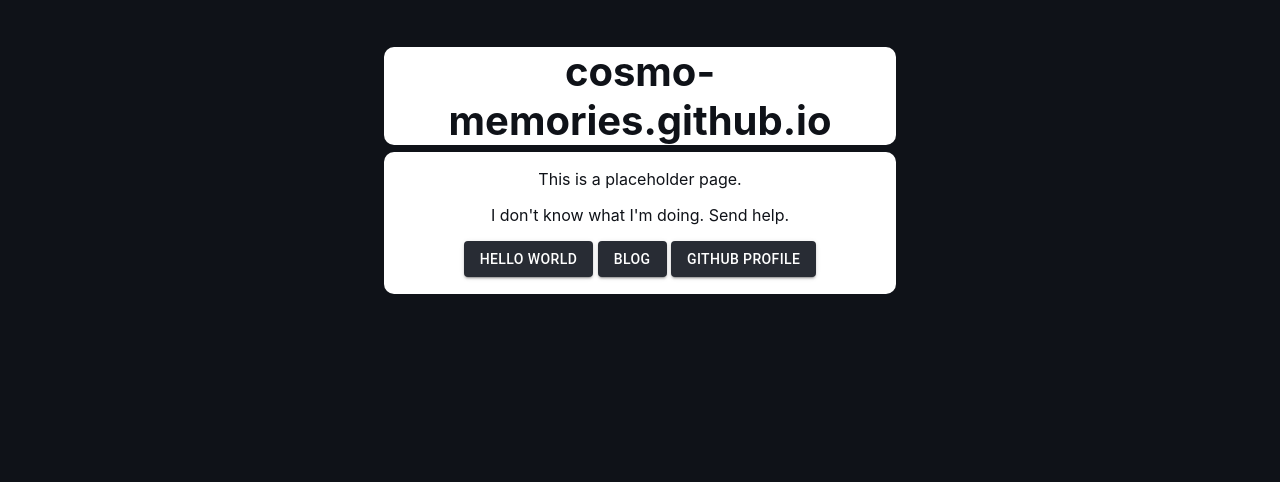
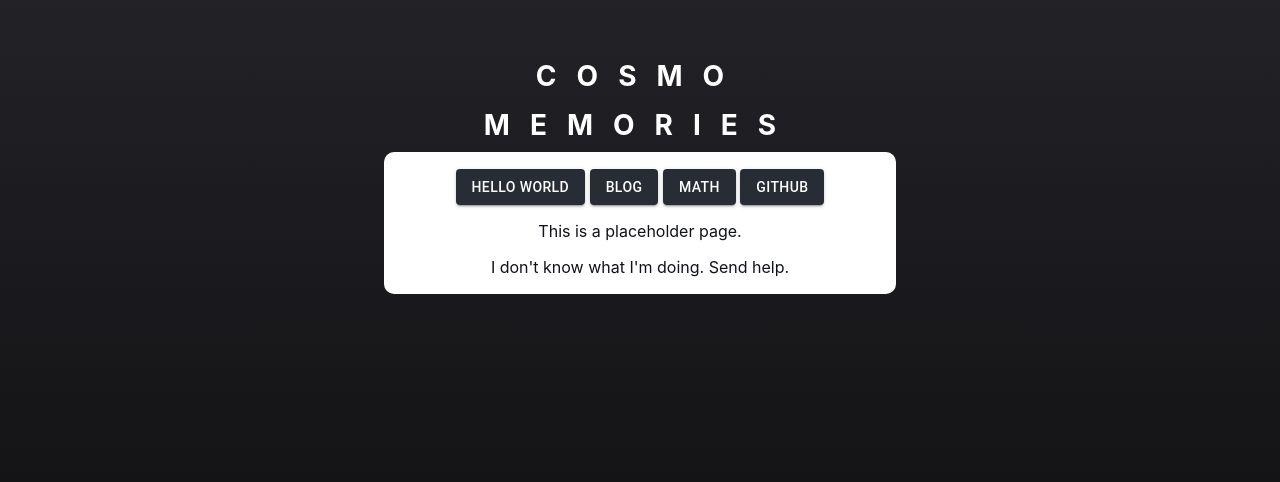
Before and after one commit to cosmo-memories/cosmo-memories.github.io, a React (Create React App) app: page / in a window 1280 px wide. Shown: the top 482 px of the page. Built offline with nearby package versions, Linux system fonts and the light colour scheme.

Commit message:
added math link + css tweaks

```diff
--- a/src/App.css
+++ b/src/App.css
@@ -8,6 +8,9 @@
   /* justify-content: center; */
   font-size: calc(10px + 2vmin);
   color: white;
+  background: #282829;
+  background-attachment: fixed !important;
+  background: linear-gradient(#222227, #0b0b0c);
 }
 
 .text-block {
@@ -30,7 +33,7 @@
   position: relative;
   top: 2.5vh;
   align-items: center;
-  background-color: #ffffff;
+  /* background-color: #ffffff; */
   color: #0f1218;
   width: 40vw;
   min-height: 2vh;
@@ -41,3 +44,9 @@
 .App-link {
   color: #25aacf;
 }
+
+.header-text {
+  color:#ffffff;
+  letter-spacing: 20px;
+  font-variant: small-caps;
+}
--- a/src/HelloWorld.tsx
+++ b/src/HelloWorld.tsx
@@ -5,7 +5,7 @@
     return (
         <div>
             <p className='box-head'>
-                <h1>cosmo-memories.github.io</h1>
+                <h1 className= 'header-text'>cosmo memories</h1>
             </p>
             <div className='box'>
                 <h1>Hello World!</h1>
--- a/src/Main.tsx
+++ b/src/Main.tsx
@@ -6,15 +6,9 @@
     return (
         <div>
             <p className='box-head'>
-                <h1>cosmo-memories.github.io</h1>
+                <h1 className= 'header-text'>cosmo memories</h1>
             </p>
             <div className='box'>
-                <p className='text-block'>
-                    This is a placeholder page.
-                </p>
-                <p className='text-block'>
-                    I don't know what I'm doing. Send help.
-                </p>
                 <p>
                     <Link to={"/helloworld"} className='tlink'>
                         <Button variant="contained" onClick={() => {}}>Hello World</Button>
@@ -23,10 +17,19 @@
                     <a href='https://cosmo-memories.github.io/blog'>
                         <Button variant="contained" onClick={() => {}}>Blog</Button>
                     </a>
+                    &nbsp;<a href='https://cosmo-memories.github.io/math'>
+                        <Button variant="contained" onClick={() => {}}>Math</Button>
+                    </a>
                     &nbsp;
                     <a href='https://github.com/cosmo-memories/'>
-                    <Button variant="contained" onClick={() => {}}>Github Profile</Button>
+                        <Button variant="contained" onClick={() => {}}>Github</Button>
                     </a>
+                </p>
+                <p className='text-block'>
+                    This is a placeholder page.
+                </p>
+                <p className='text-block'>
+                    I don't know what I'm doing. Send help.
                 </p>
             </div>
         </div>
```
Lines whose indentation alone changed are shown as unchanged.
